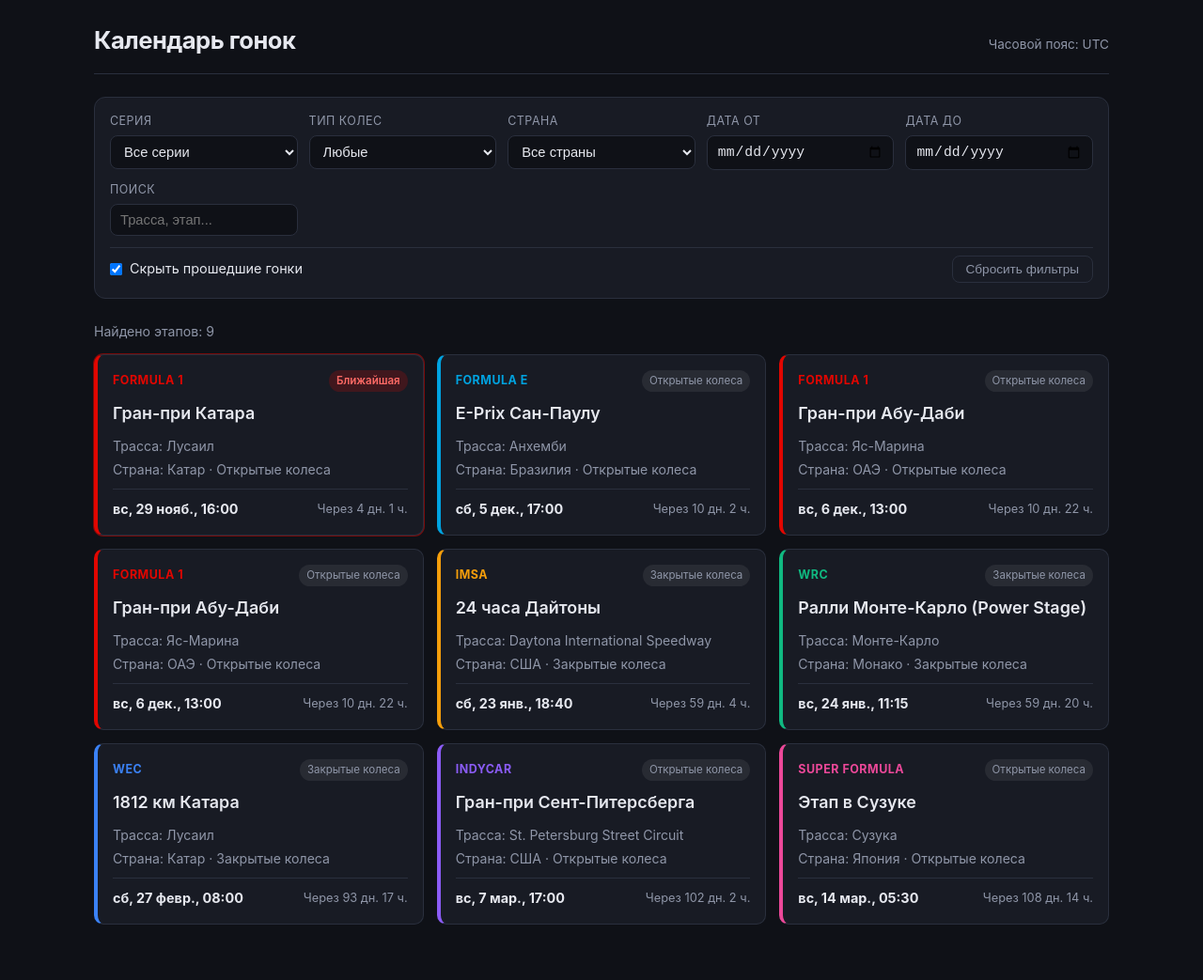
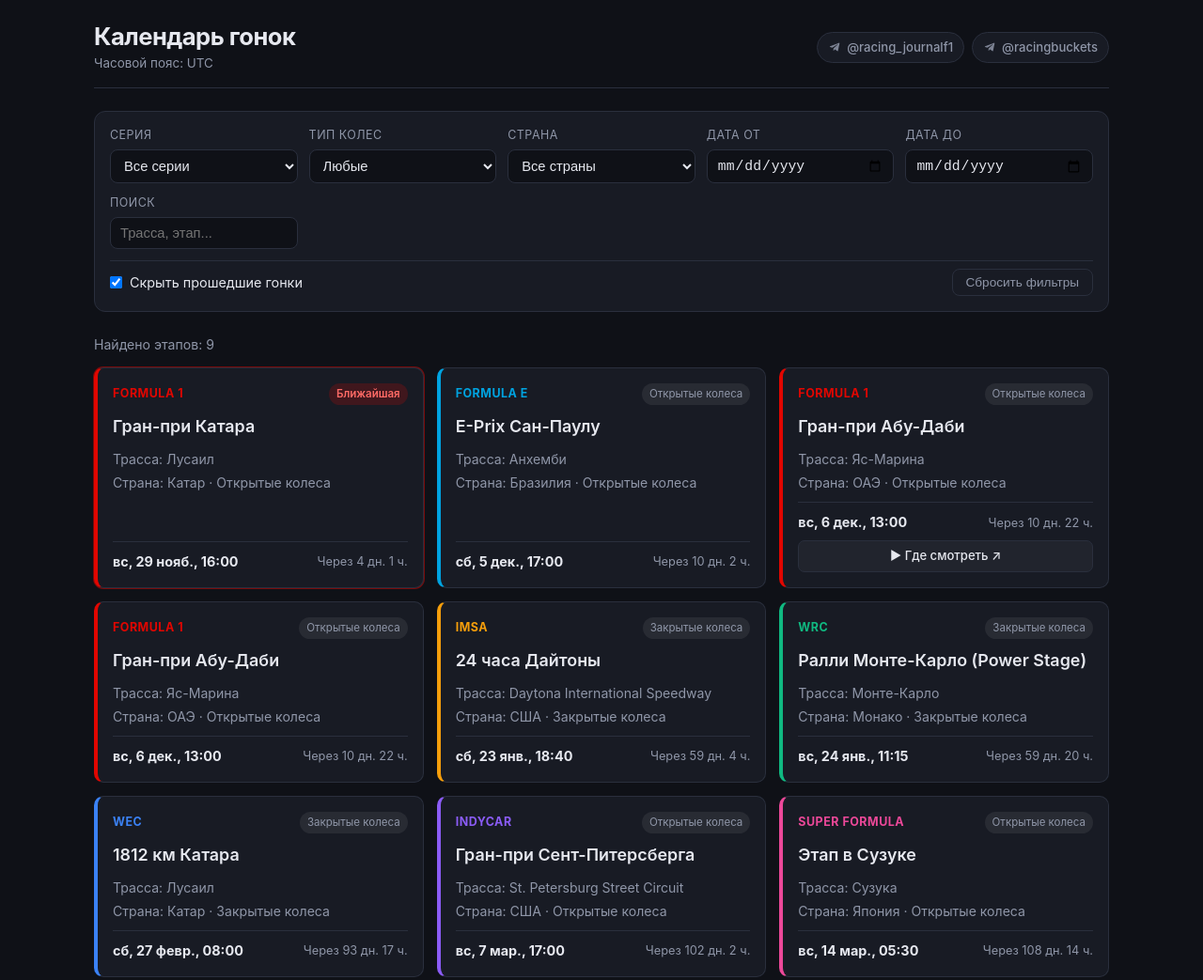
Before and after one commit to dirigbambel/racingbuckets, a plain HTML site: page index.html in a window 1280 px wide. Shown: the whole page at 94% size. Drawn offline with Linux system fonts and the light colour scheme.

Commit message:
Ссылки на тг и просмотр

```diff
--- a/index.html
+++ b/index.html
@@ -13,6 +13,7 @@
       --text: #e6e8ef;
       --muted: #8f96a8;
       --accent: #e10600;
+      --tg: #2aabee;
     }
 
     * { box-sizing: border-box; margin: 0; padding: 0; }
@@ -34,21 +35,70 @@
       display: flex;
       flex-wrap: wrap;
       justify-content: space-between;
-      align-items: baseline;
-      gap: 12px;
+      align-items: center;
+      gap: 14px;
       margin-bottom: 24px;
       padding-bottom: 16px;
       border-bottom: 1px solid var(--border);
     }
 
+    .header-main {
+      display: flex;
+      flex-direction: column;
+      gap: 2px;
+    }
+
     h1 {
       font-size: 1.6rem;
       letter-spacing: -0.02em;
+      line-height: 1.2;
     }
 
     .tz-info {
-      font-size: 0.85rem;
+      font-size: 0.84rem;
       color: var(--muted);
+    }
+
+    /* Ненавязчивые плашки Telegram-каналов */
+    .tg-links {
+      display: flex;
+      flex-wrap: wrap;
+      align-items: center;
+      gap: 8px;
+    }
+
+    .tg-pill {
+      display: inline-flex;
+      align-items: center;
+      gap: 6px;
+      padding: 6px 11px;
+      border-radius: 999px;
+      background: var(--surface);
+      border: 1px solid var(--border);
+      color: var(--muted);
+      text-decoration: none;
+      font-size: 0.82rem;
+      font-weight: 500;
+      transition: color 0.15s, border-color 0.15s, background 0.15s;
+    }
+
+    .tg-pill svg {
+      width: 14px;
+      height: 14px;
+      fill: currentColor;
+      opacity: 0.85;
+      transition: fill 0.15s, opacity 0.15s;
+    }
+
+    .tg-pill:hover {
+      color: var(--text);
+      border-color: rgba(42, 171, 238, 0.55);
+      background: rgba(42, 171, 238, 0.08);
+    }
+
+    .tg-pill:hover svg {
+      fill: var(--tg);
+      opacity: 1;
     }
 
     .filters {
@@ -206,10 +256,16 @@
       gap: 4px;
     }
 
-    .race-time {
+    .card-footer {
       margin-top: auto;
       padding-top: 10px;
       border-top: 1px solid var(--border);
+      display: flex;
+      flex-direction: column;
+      gap: 8px;
+    }
+
+    .race-time {
       display: flex;
       justify-content: space-between;
       align-items: center;
@@ -219,6 +275,28 @@
     .countdown {
       font-size: 0.8rem;
       color: var(--muted);
+    }
+
+    /* Кнопка «Где смотреть» внутри карточки */
+    .watch-link {
+      display: inline-flex;
+      align-items: center;
+      justify-content: center;
+      gap: 6px;
+      padding: 6px 10px;
+      border-radius: 7px;
+      background: rgba(255, 255, 255, 0.04);
+      border: 1px solid var(--border);
+      color: var(--text);
+      text-decoration: none;
+      font-size: 0.82rem;
+      font-weight: 500;
+      transition: background 0.15s, border-color 0.15s;
+    }
+
+    .watch-link:hover {
+      background: rgba(255, 255, 255, 0.09);
+      border-color: var(--series-color, var(--muted));
     }
 
     .empty, .error {
@@ -244,8 +322,21 @@
 <body>
   <div class="container">
     <header>
-      <h1>Календарь гонок</h1>
-      <div class="tz-info" id="tzInfo"></div>
+      <div class="header-main">
+        <h1>Календарь гонок</h1>
+        <div class="tz-info" id="tzInfo"></div>
+      </div>
+
+      <nav class="tg-links" aria-label="Telegram-каналы">
+        <a class="tg-pill" href="https://t.me/racing_journalf1" target="_blank" rel="noopener noreferrer">
+          <svg viewBox="0 0 24 24" aria-hidden="true"><path d="M9.78 18.65l.28-4.23 7.68-6.92c.34-.31-.07-.46-.52-.19L7.74 13.3 3.64 12c-.88-.25-.89-.86.2-1.3l15.97-6.16c.73-.33 1.43.18 1.15 1.3l-2.72 12.81c-.19.91-.74 1.13-1.5.71L12.6 16.3l-1.99 1.93c-.23.23-.42.42-.83.42z"/></svg>
+          @racing_journalf1
+        </a>
+        <a class="tg-pill" href="https://t.me/racingbuckets" target="_blank" rel="noopener noreferrer">
+          <svg viewBox="0 0 24 24" aria-hidden="true"><path d="M9.78 18.65l.28-4.23 7.68-6.92c.34-.31-.07-.46-.52-.19L7.74 13.3 3.64 12c-.88-.25-.89-.86.2-1.3l15.97-6.16c.73-.33 1.43.18 1.15 1.3l-2.72 12.81c-.19.91-.74 1.13-1.5.71L12.6 16.3l-1.99 1.93c-.23.23-.42.42-.83.42z"/></svg>
+          @racingbuckets
+        </a>
+      </nav>
     </header>
 
     <section class="filters">
@@ -297,6 +388,11 @@
   </div>
 
   <script>
+    // Если есть одна общая ссылка «Где смотреть» для всех гонок — впиши её сюда.
+    // Индивидуальная ссылка "watch" из races.json имеет приоритет.
+    const DEFAULT_WATCH_URL = '';
+    const DEFAULT_WATCH_LABEL = 'Где смотреть';
+
     const els = {
       series: document.getElementById('fSeries'),
       wheels: document.getElementById('fWheels'),
@@ -312,13 +408,18 @@
     };
 
     let allRaces = [];
-    const LIVE_WINDOW_MS = 3 * 60 * 60 * 1000; // 3 часа на саму гонку
+    const LIVE_WINDOW_MS = 3 * 60 * 60 * 1000;
 
     const userTz = Intl.DateTimeFormat().resolvedOptions().timeZone;
     els.tzInfo.textContent = `Часовой пояс: ${userTz}`;
 
     const escapeHtml = (str = '') =>
       str.replace(/[&<>"']/g, m => ({ '&': '&amp;', '<': '&lt;', '>': '&gt;', '"': '&quot;', "'": '&#39;' }[m]));
+
+    const safeUrl = (url = '') => {
+      const trimmed = String(url).trim();
+      return /^https?:\/\//i.test(trimmed) ? trimmed : '';
+    };
 
     function populateSelect(selectEl, values) {
       [...new Set(values)].sort((a, b) => a.localeCompare(b, 'ru')).forEach(val => {
@@ -381,6 +482,9 @@
         const isNext = nextUpcoming && r === nextUpcoming;
         const wheelLabel = r.wheels === 'open' ? 'Открытые колеса' : 'Закрытые колеса';
 
+        const watchUrl = safeUrl(r.watch || DEFAULT_WATCH_URL);
+        const watchLabel = escapeHtml(r.watchLabel || DEFAULT_WATCH_LABEL);
+
         const formattedDate = new Date(r._ts).toLocaleString('ru-RU', {
           day: 'numeric',
           month: 'short',
@@ -403,9 +507,15 @@
               <span>Трасса: ${escapeHtml(r.circuit)}</span>
               <span>Страна: ${escapeHtml(r.country)} · ${wheelLabel}</span>
             </div>
-            <div class="race-time">
-              <strong>${formattedDate}</strong>
-              <span class="countdown">${formatCountdown(diff)}</span>
+            <div class="card-footer">
+              <div class="race-time">
+                <strong>${formattedDate}</strong>
+                <span class="countdown">${formatCountdown(diff)}</span>
+              </div>
+              ${watchUrl && !isPast
+                ? `<a class="watch-link" href="${escapeHtml(watchUrl)}" target="_blank" rel="noopener noreferrer">▶ ${watchLabel} ↗</a>`
+                : ''
+              }
             </div>
           </article>
         `;
```
